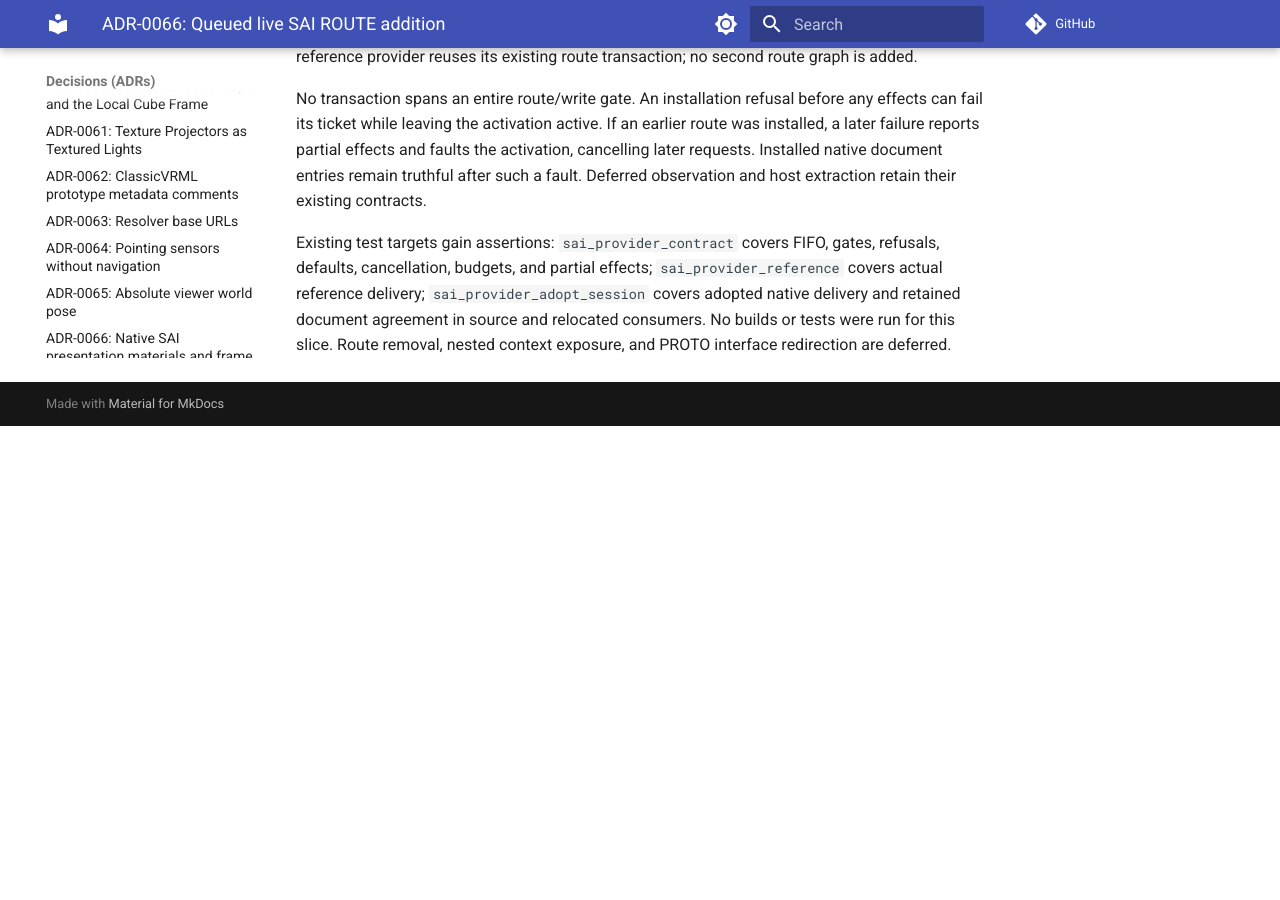
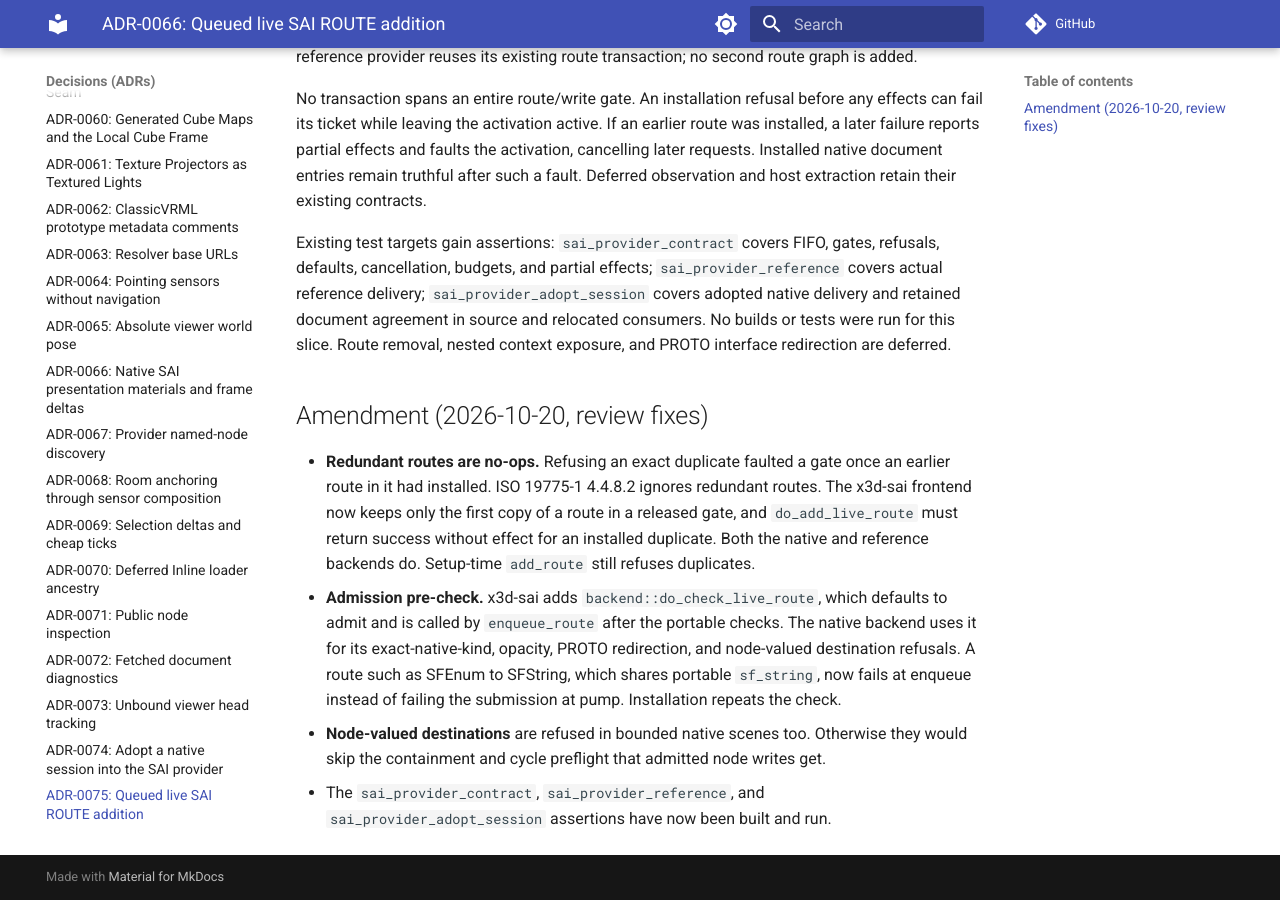
Before and after one commit to delta9000/x3d-cpp, an MkDocs documentation site: the page built from docs/wiki/decisions/0075-sai-live-route-addition.md, in a window 1280 px wide and 900 px high, scrolled down 676 px. Built offline with MkDocs 1.6.1 and Material for MkDocs 9.7.7, drawn with Linux system fonts in a browser that asks for light colours; comment, search, counter and statistics services are not loaded; before the commit the page ends 1102 px from its top, so only the background shows below that.

Commit message:
fix(sai-provider): review fixes for adoption and live ROUTEs
- Exact duplicate live ROUTE is a successful no-op (ISO 19775-1
  4.4.8.2) instead of invalid_route, which faulted gates.
- Native restrictions move into do_check_live_route so they fail at
  enqueue: exact native kind (SFEnum -> SFString shares sf_string),
  opacity, PROTO redirection, and node-valued destinations (now refused
  in bounded scenes too, which skipped the containment preflight).
- Adopted identities register lazily when a read, root list, DEF lookup
  or observation reaches a node added by native code, so SFNode/MFNode
  writes (Script ROUTE into addChildren, host edits) no longer throw
  "foreign node" out of the pump. The write listener only reads
  observed fields.
- do_turn and tools/runtime_tick_profile tick through new
  RuntimeSession::tick overloads (ingress, timings), so deferred Inline
  diagnostics drain into document().inlineWarnings again.
- type_name reports the real type or PROTO name for opaque nodes;
  opacity stays in the fields() refusal.
- scene_metadata stays advertised; only the adopted scene refuses META.

Docs: sai-provider.md, adapter README, ADR-0074/0075 amendments.

Co-Authored-By: Claude Opus 5.5 (1M context) <noreply@anthropic.com>

```diff
--- a/docs/wiki/decisions/0075-sai-live-route-addition.md
+++ b/docs/wiki/decisions/0075-sai-live-route-addition.md
@@ -2,7 +2,7 @@
 title: "ADR-0066: Queued live SAI ROUTE addition"
 summary: Admit live routes through the existing portable FIFO and install them before evaluation.
 tags: [adr, sai, routes, runtime]
-updated: 2026-10-18
+updated: 2026-10-20
 related:
   - ../subsystems/sai-provider.md
   - 0074-sai-adopt-session.md
@@ -49,3 +49,23 @@ gates, refusals, defaults, cancellation, budgets, and partial effects;
 agreement in source and relocated consumers. No builds or tests were run for
 this slice. Route removal, nested context exposure, and PROTO interface
 redirection are deferred.
+
+## Amendment (2026-10-20, review fixes)
+
+- **Redundant routes are no-ops.** Refusing an exact duplicate faulted a gate
+  once an earlier route in it had installed. ISO 19775-1 4.4.8.2 ignores
+  redundant routes. The x3d-sai frontend now keeps only the first copy of a
+  route in a released gate, and `do_add_live_route` must return success without
+  effect for an installed duplicate. Both the native and reference backends do.
+  Setup-time `add_route` still refuses duplicates.
+- **Admission pre-check.** x3d-sai adds `backend::do_check_live_route`, which
+  defaults to admit and is called by `enqueue_route` after the portable checks.
+  The native backend uses it for its exact-native-kind, opacity, PROTO
+  redirection, and node-valued destination refusals. A route such as SFEnum to
+  SFString, which shares portable `sf_string`, now fails at enqueue instead of
+  failing the submission at pump. Installation repeats the check.
+- **Node-valued destinations** are refused in bounded native scenes too.
+  Otherwise they would skip the containment and cycle preflight that admitted
+  node writes get.
+- The `sai_provider_contract`, `sai_provider_reference`, and
+  `sai_provider_adopt_session` assertions have now been built and run.
--- a/docs/wiki/subsystems/sai-provider.md
+++ b/docs/wiki/subsystems/sai-provider.md
@@ -75,15 +75,27 @@ on that thread; moving an active service to a retirement worker is unsupported.
 
 Identity registration preserves root order and repeated occurrences, DEF/USE
 sharing, detached root-context DEF bindings, and resolved root ROUTE endpoints.
+Nodes that native code makes reachable after adoption (a Script ROUTE into
+`addChildren`, a host-side children edit, a new root) are registered on first
+discovery through a supported read, root list, or DEF lookup, with the same
+opacity rules. The registry retains each registered node for the scene's
+lifetime. A native SFNode/MFNode write therefore never faults a pump as a
+"foreign node". The field-write listener reads and records a write only when a
+live observer watches that exact field.
 Node-valued reads preserve NULL slots and sharing. Adoption does not run the
 bounded authoring graph validator, whose repeated-reference and containment
 rules would reject valid loaded graphs. PROTO instances, Inline contexts,
 IMPORT endpoints, and Script fields are opaque: their native execution and
 rendering remain intact, but SAI field discovery refuses them explicitly.
+`type_name` still reports the real type: the PROTO name for a PROTO instance,
+`Inline` and `Script` otherwise. Opacity shows up as the `unsupported_operation`
+refusal from `fields`/`get_field`, not as the type.
 IMPORT aliases are excluded from named-node enumeration and lookup refuses an
 alias by name. Nested names and declaration templates are never flattened into
-the root context. Adopted META remains in the native document; portable metadata
-projection is unsupported and its service capability is omitted.
+the root context. Adopted META remains in the native document; the adopted
+scene refuses portable metadata projection with `unsupported_operation`. The
+service still advertises `scene_metadata`, so other scenes created in the same
+service keep it.
 
 The capability node list describes **constructible** types: Transform, Shape,
 Box, and PositionInterpolator. It does not limit adopted node discovery.
@@ -102,14 +114,21 @@ timestamp guards. Native successful field occurrences become owning observations
 application callbacks run only through explicit dispatch. A native execution
 failure can leave partial effects and faults the activation; no rollback is
 promised. Retirement revokes both portable handles and checked host access.
+Each pump ticks through `RuntimeSession::tick(now, ingress)`, so deferred Inline
+diagnostics drain into `document().inlineWarnings` as they do for a host-driven
+session. The bounded (non-adopted) backend uses the same call.
 
 `sai_provider_adopt_session` covers shared Sphere placements, DEF identity,
 detached names, routed interpolation, deferred observation, Material extraction,
-access/range/enum refusals, opaque content, owner-thread access, and retirement.
+access/range/enum refusals, opaque content and its real type names, per-scene
+metadata refusal, owner-thread access, and retirement.
+`native_node_writes_after_adoption` adds nodes natively (observed and
+unobserved `addChildren`) and reads them back through SAI.
+`inline_diagnostics_drain_through_pump` checks the Inline warning drain.
 Its `same_pump_time_sensor_ingress` case checks that a new cycle interval governs
 the first fraction emitted in that same pump. The separate provider harness
-registers this test for source and relocated package consumers. These proposal
-assertions have not been built or run. See
+registers this test for source and relocated package consumers, and it passes
+there against the x3d-sai checkout. See
 [ADR-0074](../decisions/0074-sai-adopt-session.md).
 
 ## Add a live ROUTE
@@ -128,25 +147,38 @@ install in their relative order before all writes and input occurrences in the
 gate, including writes admitted before the route call. A route ticket shares
 cancellation, capacity accounting, and grouped outcomes with write tickets.
 
-The native installer refuses opaque PROTO/Inline/IMPORT/Script endpoints,
-PROTO interface redirection, cross-context routes, native kind mismatches, and
-duplicates. Adopted node-valued route destinations remain refused, so live
-routes cannot bypass the existing topology-write restriction. It adds a direct
+The native backend's `do_check_live_route` refuses opaque
+PROTO/Inline/IMPORT/Script endpoints, PROTO interface redirection, cross-context
+routes, native kind mismatches, and node-valued destinations. The frontend calls
+it at `enqueue_route`, so these fail at admission rather than at pump. For
+example, SFEnum and SFString both map to portable `sf_string`, but an SFEnum to
+SFString route fails at enqueue with `invalid_route`. Installation repeats the
+check. Node-valued destinations are refused in every native scene: adopted
+scenes keep the topology-write restriction, and bounded scenes would otherwise
+skip the containment and cycle preflight that admitted writes get.
+
+An exact duplicate (same source node/field, same sink node/field) is a
+successful no-op (ISO 19775-1 4.4.8.2). That covers a duplicate of an
+installed route and a copy held in the same update gate. The frontend keeps
+only the first copy of a route when it releases a gate, and the native installer
+returns success without effect for a route already in the executable graph.
+Setup-time `add_route` still refuses a duplicate with `invalid_route`. It adds a direct
 weak-identity entry to `Scene::routes` and installs
 the executable edge; field names are canonical. It prepares document storage
 before native graph mutation and removes that entry if graph insertion throws
 or refuses a detached endpoint. No extraction call is needed. The reference
 backend implements the portable capability through its scene-edit transaction.
 
-A failed duplicate leaves existing topology and the activation intact. If a
+A refused route leaves existing topology and the activation intact. If a
 submission already installed a route before a later operation fails, its effects
 are partial: the activation faults and later work is cancelled. Route removal,
 nested-context exposure, and PROTO redirection remain unsupported.
 
 `live_routes_on_adopted_session` in `sai_provider_adopt_session` checks earlier
 versus later FIFO events, same-submission installation, deferred observation,
-refusals, duplicates, and document/executable agreement. The existing source and
-relocated provider harness runs this test. New assertions have not been run.
+admission-time refusals (including SFEnum to SFString), redundant duplicates
+alone and in a gate, and document/executable agreement. The existing source and
+relocated provider harness runs this test.
 See [ADR-0075](../decisions/0075-sai-live-route-addition.md) and the portable
 contract's queued live ROUTE section in the x3d-sai checkout.
 
```
Also changed, not shown: adapters/sai_provider/README.md (+15 -6 lines), docs/wiki/decisions/0074-sai-adopt-session.md (+22 -1 lines), 6 other files.
